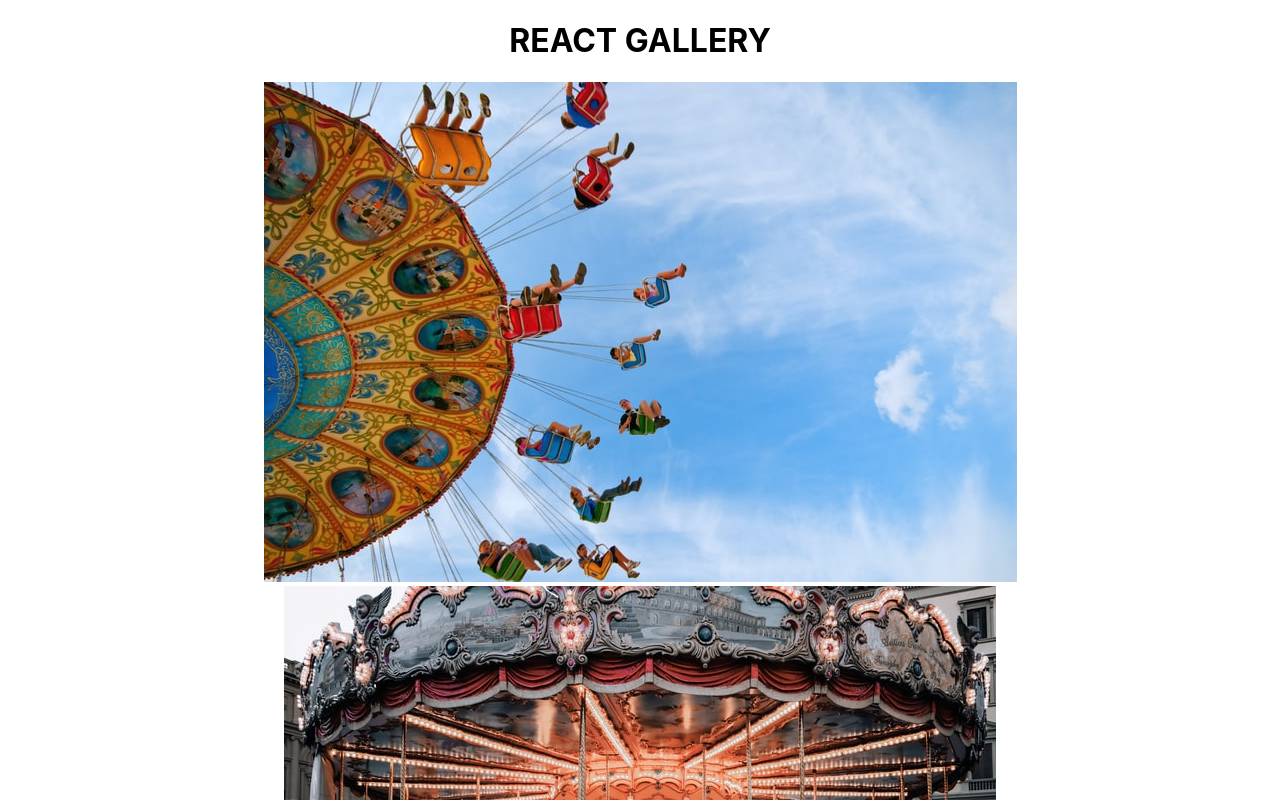
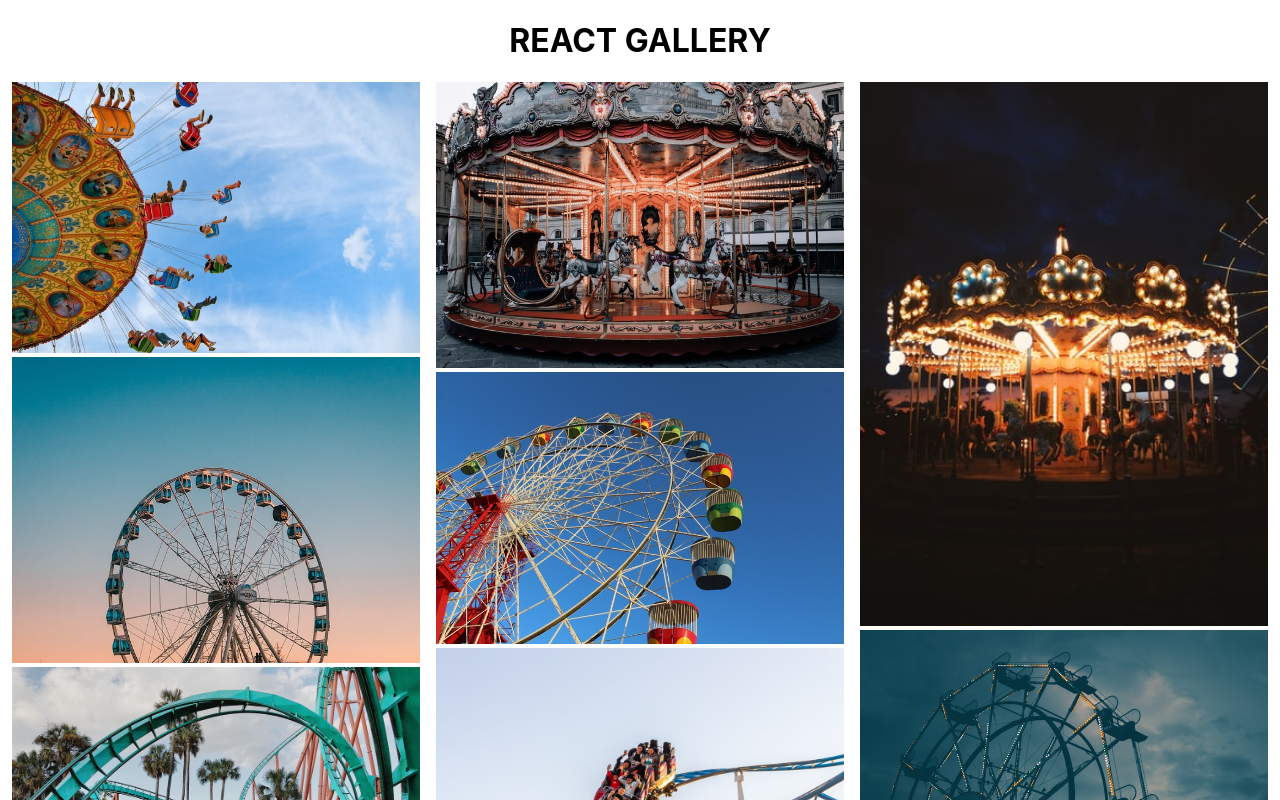
Before and after one commit to chrisclarkedev/resp_lightbox, a React (Create React App) app: page / in a window 1280 px wide. Shown: the top 800 px of the page. Built offline with nearby package versions, Linux system fonts and the light colour scheme.

Commit message:
added the rest of the images

```diff
--- a/src/App.css
+++ b/src/App.css
@@ -5,3 +5,19 @@
 h1 {
   text-align: center;
 }
+
+/* IMAGES */
+img {
+  width: 100%;
+}
+
+/* Gallery */
+.gallery {
+  -webkit-column-count: 3;
+  -moz-column-count: 3;
+  column-count: 3;
+  -webkit-column-width: 33%;
+  -moz-column-width: 33%;
+  column-width: 33%;
+  padding: 0 12px;
+}
--- a/src/components/Gallery.jsx
+++ b/src/components/Gallery.jsx
@@ -1,7 +1,16 @@
 import React from 'react';
 import Img1 from './images/car1.jpg';
-import Img2 from './images/car2.jpg';
-import Img3 from './images/car3.jpg';
+import Img2 from './images/fw1.jpg';
+import Img3 from './images/roll1.jpg';
+import Img4 from './images/ws1.jpg';
+import Img5 from './images/car2.jpg';
+import Img6 from './images/fw2.jpg';
+import Img7 from './images/roll2.jpg';
+import Img8 from './images/ws2.jpg';
+import Img9 from './images/car3.jpg';
+import Img10 from './images/fw3.jpg';
+import Img11 from './images/roll3.jpg';
+import Img12 from './images/ws3.jpg';
 
 const Gallery = () => {
   let data = [
@@ -16,6 +25,42 @@ const Gallery = () => {
     {
       id: 3,
       imgSrc: Img3,
+    },
+    {
+      id: 4,
+      imgSrc: Img4,
+    },
+    {
+      id: 5,
+      imgSrc: Img5,
+    },
+    {
+      id: 6,
+      imgSrc: Img6,
+    },
+    {
+      id: 7,
+      imgSrc: Img7,
+    },
+    {
+      id: 8,
+      imgSrc: Img8,
+    },
+    {
+      id: 9,
+      imgSrc: Img9,
+    },
+    {
+      id: 10,
+      imgSrc: Img10,
+    },
+    {
+      id: 11,
+      imgSrc: Img11,
+    },
+    {
+      id: 12,
+      imgSrc: Img12,
     },
   ];
 
```
